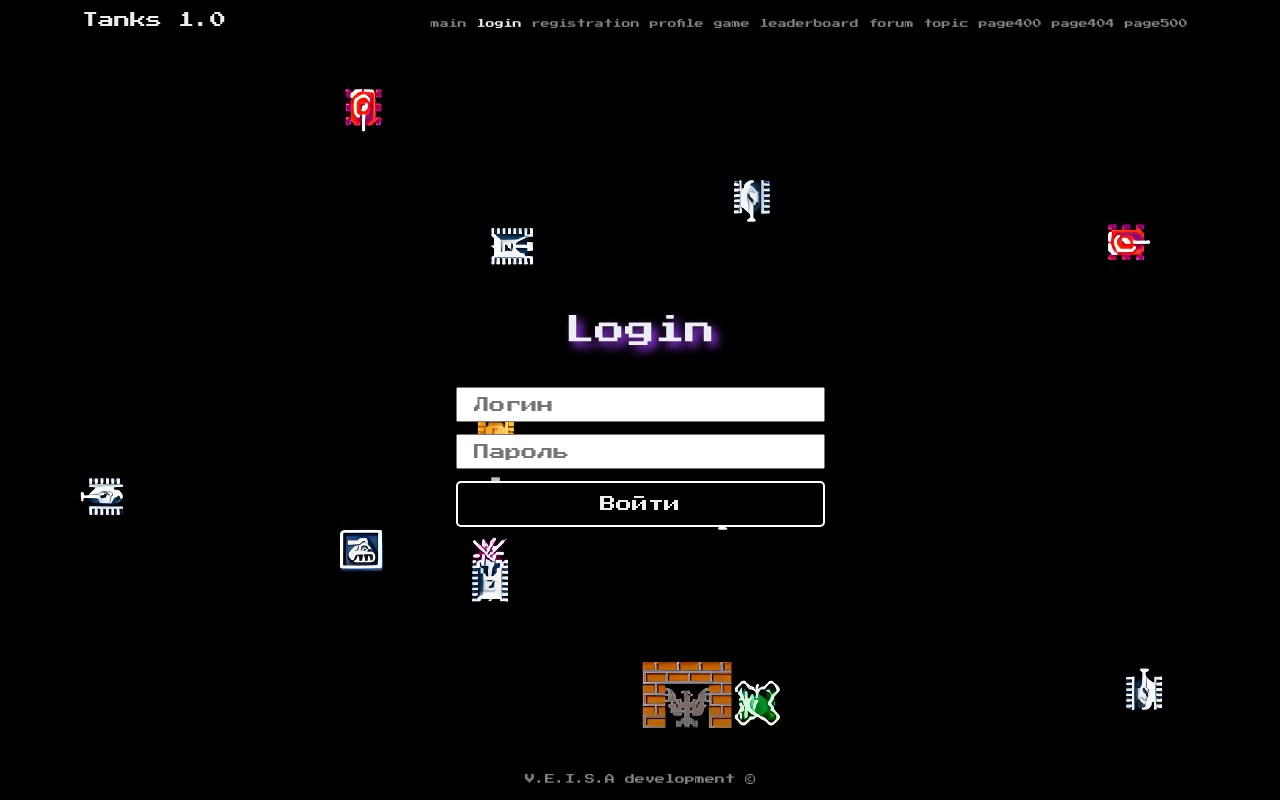
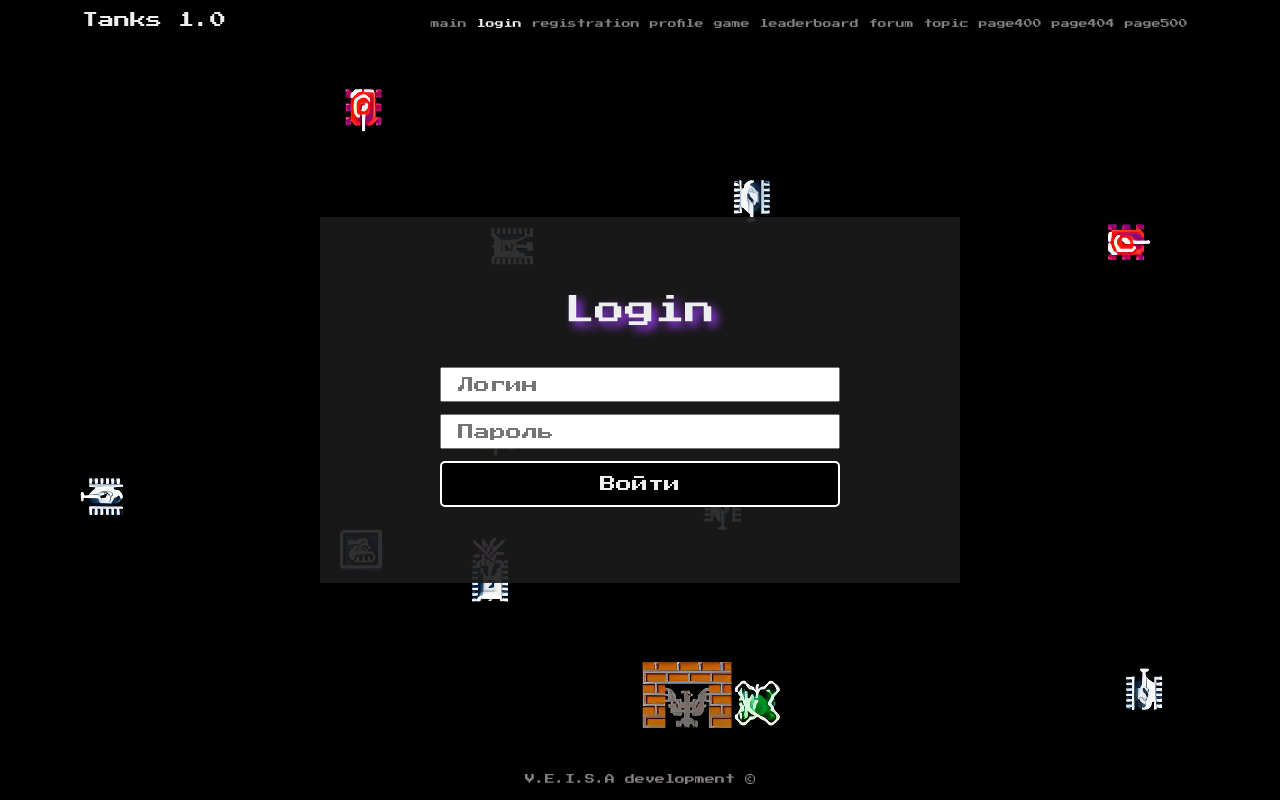
Before and after one commit to Ma1ve/BattleCity, a React (Vite) app in the folder packages/client/: page /login in a window 1280 px wide. Built offline with nearby package versions, Linux system fonts and the light colour scheme.

Commit message:
добавила валидацию

```diff
--- a/packages/client/package.json
+++ b/packages/client/package.json
@@ -17,7 +17,8 @@
     "prettier": "^2.7.1",
     "react": "^18.2.0",
     "react-dom": "^18.2.0",
-    "react-router-dom": "^6.15.0"
+    "react-router-dom": "^6.15.0",
+    "yup": "^1.2.0"
   },
   "devDependencies": {
     "@testing-library/react": "^13.3.0",
--- a/packages/client/src/app/App.tsx
+++ b/packages/client/src/app/App.tsx
@@ -11,9 +11,9 @@ import Main from '../pages/Main'
 import Forum from '../pages/Forum'
 import Game from '../pages/Game'
 import Leaderboard from '../pages/Leaderboard'
-import Login from '../pages/Login'
+import Login from '../pages/Login/ui'
 import Profile from '../pages/Profile'
-import Registration from '../pages/Registration'
+import Registration from '../pages/Registration/ui'
 import TopicForum from '../pages/TopicForum'
 import ErrorPage from '../pages/ErrorPage'
 
--- a/packages/client/src/app/styles/vars.css
+++ b/packages/client/src/app/styles/vars.css
@@ -9,6 +9,7 @@
   ); /* Ширина контента, соответствует минимальной высоте рабочей области. */
   /* TODO: Определиться с минимальной высотой рабочей области чтобы контент не выезжал за ее пределы. */
   --content-bg-color: rgba(27, 27, 27, 0.9);
+  --danger-color: #ff0011;
 
   /* text colors */
   --primary-text-color: #edeef0; /* Основной цвет текста. */
--- /dev/null
+++ b/packages/client/src/pages/Login/libs/validationSchema.ts
@@ -0,0 +1,19 @@
+import * as Yup from 'yup'
+
+export const validationSchema = Yup.object().shape({
+  login: Yup.string()
+    .matches(
+      /^[(a-zA-Z)|\d|\-|_]+$/,
+      'Латиница, цифры без пробелов, знаки - или _'
+    )
+    .matches(/[a-zA-Z]/, 'Минимум одна латинская буква')
+    .min(3, 'Длина не менее 3 символа')
+    .max(20, 'Длина должна быть не более 20 символа')
+    .required('Поле обязательно'),
+  password: Yup.string()
+    .matches(/[A-Z]/, 'Хотя бы одна заглаваня буква')
+    .matches(/\d/, 'Хотя бы одна цифра')
+    .min(8, 'Длина не менее 8 символа')
+    .max(40, 'Длина должна быть не более 40 символа')
+    .required('Поле обязательно'),
+})
--- a/packages/client/src/pages/Login/index.tsx
+++ b/packages/client/src/pages/Login/ui/index.tsx
@@ -1,8 +1,9 @@
 import { Formik, Form } from 'formik'
 
-import Button from '../../shared/ui/Button'
-import H1 from '../../shared/ui/H1'
-import Input from '../../shared/ui/Input'
+import Button from '../../../shared/ui/Button'
+import H1 from '../../../shared/ui/H1'
+import Input from '../../../shared/ui/Input'
+import { validationSchema } from '../libs/validationSchema'
 
 import styles from './login.module.css'
 
@@ -20,7 +21,7 @@ const Login = () => {
     <div className={styles.loginPage}>
       <H1>Login</H1>
       <div className={styles.loginWrapper}>
-        <Formik {...{ onSubmit, initialValues }}>
+        <Formik {...{ onSubmit, initialValues, validationSchema }}>
           <Form>
             <Input name="login" placeholder="Логин" />
             <Input name="password" type="password" placeholder="Пароль" />
--- /dev/null
+++ b/packages/client/src/pages/Login/ui/login.module.css
@@ -0,0 +1,10 @@
+.loginPage {
+  width: var(--content-width);
+  background-color: var(--content-bg-color);
+  padding: 36px 0 76px;
+}
+
+.loginWrapper {
+  width: 400px;
+  margin: 0 auto;
+}
--- /dev/null
+++ b/packages/client/src/pages/Registration/libs/validationSchema.ts
@@ -0,0 +1,36 @@
+import * as Yup from 'yup'
+
+export const validationSchema = Yup.object().shape({
+  first_name: Yup.string()
+    .matches(/^[A-Z|А-Я]/, 'Должно быть с заглавной буквы')
+    .matches(/^[(a-zA-Z)|(а-яА-Я)|-]+$/, 'Только буквы или знак дефиса')
+    .required('Поле обязательно'),
+  second_name: Yup.string()
+    .matches(/^[A-Z|А-Я]/, 'Должно быть с заглавной буквы')
+    .matches(/^[(a-zA-Z)|(а-яА-Я)|-]+$/, 'Только буквы или знак дефиса')
+    .required('Поле обязательно'),
+  email: Yup.string()
+    .matches(/^[(a-zA-Z)|\d|-|@|.]+$/, 'Латиница, цифры без пробелов или дефис')
+    .matches(/(@\w+\.)/, 'Email указан некорректно')
+    .required('Поле обязательно'),
+  phone: Yup.string()
+    .matches(/^(\+|\d)(\d+$)/, 'Только цифры или первый +')
+    .min(10, 'Длина не менее 10 символа')
+    .max(15, 'Длина должна быть не более 15 символа')
+    .required('Поле обязательно'),
+  login: Yup.string()
+    .matches(
+      /^[(a-zA-Z)|\d|\-|_]+$/,
+      'Латиница, цифры без пробелов, знаки - или _'
+    )
+    .matches(/[a-zA-Z]/, 'Минимум одна латинская буква')
+    .min(3, 'Длина не менее 3 символа')
+    .max(20, 'Длина должна быть не более 20 символа')
+    .required('Поле обязательно'),
+  password: Yup.string()
+    .matches(/[A-Z]/, 'Хотя бы одна заглаваня буква')
+    .matches(/\d/, 'Хотя бы одна цифра')
+    .min(8, 'Длина не менее 8 символа')
+    .max(40, 'Длина должна быть не более 40 символа')
+    .required('Поле обязательно'),
+})
--- a/packages/client/src/pages/Registration/index.tsx
+++ b/packages/client/src/pages/Registration/ui/index.tsx
@@ -1,8 +1,9 @@
 import { Formik, Form } from 'formik'
 
-import Button from '../../shared/ui/Button'
-import H1 from '../../shared/ui/H1'
-import Input from '../../shared/ui/Input'
+import Button from '../../../shared/ui/Button'
+import H1 from '../../../shared/ui/H1'
+import Input from '../../../shared/ui/Input'
+import { validationSchema } from '../libs/validationSchema'
 
 import styles from './registration.module.css'
 
@@ -21,10 +22,10 @@ const Registration = () => {
   }
 
   return (
-    <div className={styles.loginPage}>
+    <div className={styles.registrationPage}>
       <H1>Registration</H1>
-      <div className={styles.loginWrapper}>
-        <Formik {...{ onSubmit, initialValues }}>
+      <div className={styles.registrationWrapper}>
+        <Formik {...{ onSubmit, initialValues, validationSchema }}>
           <Form>
             <Input name="first_name" placeholder="Имя" />
             <Input name="second_name" placeholder="Фамилия" />
--- /dev/null
+++ b/packages/client/src/pages/Registration/ui/registration.module.css
@@ -0,0 +1,10 @@
+.registrationPage {
+  width: var(--content-width);
+  background-color: var(--content-bg-color);
+  padding: 36px 0 76px;
+}
+
+.registrationWrapper {
+  width: 400px;
+  margin: 0 auto;
+}
--- a/packages/client/src/shared/ui/Input/input.module.css
+++ b/packages/client/src/shared/ui/Input/input.module.css
@@ -7,3 +7,14 @@
   color: var(--text-input-color);
   padding: 12px 16px;
 }
+
+.error {
+  color: var(--danger-color);
+  font-size: 9px;
+  padding: 8px;
+}
+
+.inputWrapper {
+  display: flex;
+  flex-direction: column;
+}
```
Also changed, not shown: packages/client/src/pages/Login/login.module.css (deleted), packages/client/src/pages/Registration/registration.module.css (deleted).
